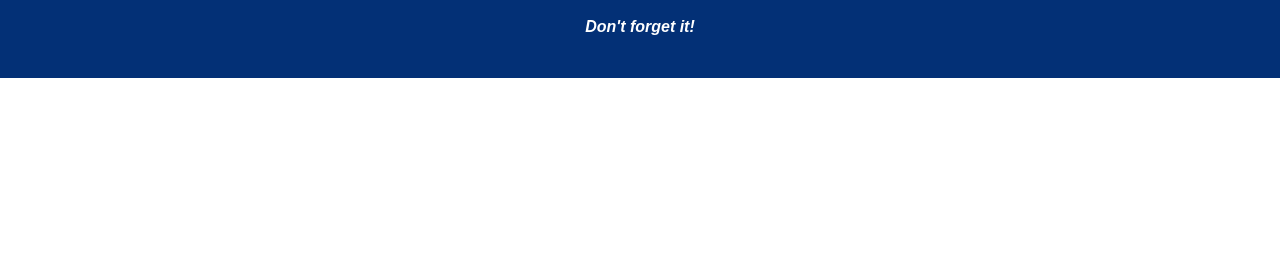
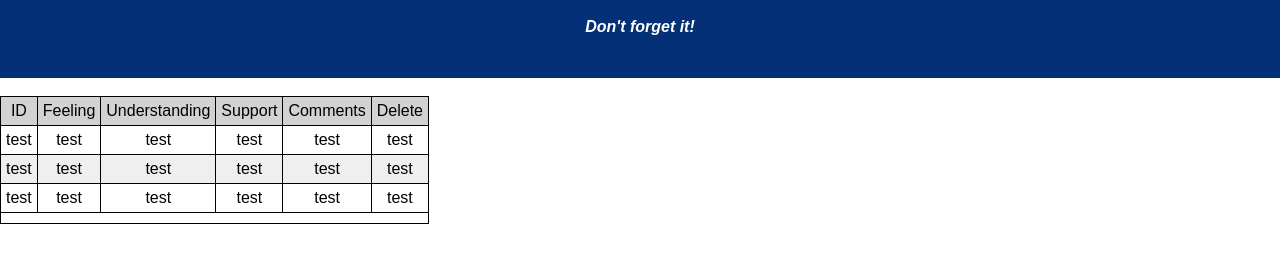
Before and after one commit to franzblue/redux-feedback-loop, a React app: page /#/admin in a window 1280 px wide. Shown: the part 67-330 px from the top of the page. Built offline with nearby package versions, Linux system fonts and the light colour scheme.

Commit message:
attempting to build admin component

```diff
--- /dev/null
+++ b/src/components/Admin/Admin.js
@@ -0,0 +1,53 @@
+import React, { Component } from 'react';
+
+class Admin extends Component {
+    render() {
+        return(
+            <table>
+                <thead>
+                    <tr>
+                        <th>ID</th>
+                        <th>Feeling</th>
+                        <th>Understanding</th>
+                        <th>Support</th>
+                        <th>Comments</th>
+                        <th>Delete</th>
+                    </tr>
+                </thead>
+                <tbody id="tableBody">
+                    <tr>
+                        <td>test</td>
+                        <td>test</td>
+                        <td>test</td>
+                        <td>test</td>
+                        <td>test</td>
+                        <td>test</td>
+                    </tr>
+                    <tr>
+                        <td>test</td>
+                        <td>test</td>
+                        <td>test</td>
+                        <td>test</td>
+                        <td>test</td>
+                        <td>test</td>
+                    </tr>
+                    <tr>
+                        <td>test</td>
+                        <td>test</td>
+                        <td>test</td>
+                        <td>test</td>
+                        <td>test</td>
+                        <td>test</td>
+                    </tr>
+                </tbody>
+                <tfoot>
+                    <tr id="foot">
+                        <td colspan="6"></td>
+                    </tr>
+                </tfoot>
+            </table>
+        )
+    }
+}
+
+export default Admin;
--- a/src/components/App/App.css
+++ b/src/components/App/App.css
@@ -29,3 +29,23 @@ ul {
   list-style: none;
   padding: 0
 }
+
+table, th, td {
+  text-align: center;
+  border: 1px solid black;
+  border-collapse: collapse;
+  padding: 5px;
+}
+
+table th {
+background-color: #d2d2d2;
+font-weight: normal;
+}
+
+table tr:nth-child(even) {
+background-color: #efefef;
+}
+
+table tr:nth-child(odd) {
+background-color: #ffffff;
+}
--- a/src/components/App/App.js
+++ b/src/components/App/App.js
@@ -8,6 +8,7 @@ import Support from '../Support/Support';
 import Comments from '../Comments/Comments';
 import Review from '../Review/Review';
 import Success from '../Success/Success';
+import Admin from '../Admin/Admin';
 
 class App extends Component {
 
@@ -28,6 +29,7 @@ class App extends Component {
         <Route exact path="/4" component={Comments}/>
         <Route exact path="/5" component={Review}/>
         <Route exact path="/6" component={Success}/>
+        <Route exact path="/admin" component={Admin}/>
       </Router>
     );
   }
```
Also changed, not shown: TODO.md (+6 -0 lines).
